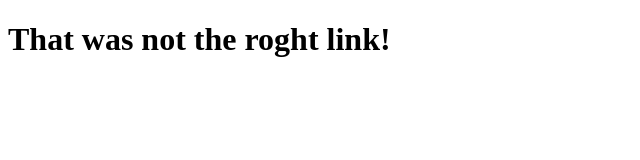
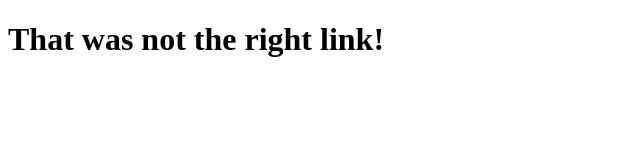
Before and after one commit to MrNerdastic/mrnerdastic.github.io, a plain HTML site: page wrong.html in a window 1280 px wide. Shown: the whole page, without its empty margins (0-640 px from the left). Drawn offline with Linux system fonts and the light colour scheme.

Commit message:
Update wrong.html

```diff
--- a/wrong.html
+++ b/wrong.html
@@ -2,7 +2,7 @@
 <html>
 <body>
 
-<h1>That was not the roght link!</h1>
+<h1>That was not the right link!</h1>
 
 </body>
 </html>
```
